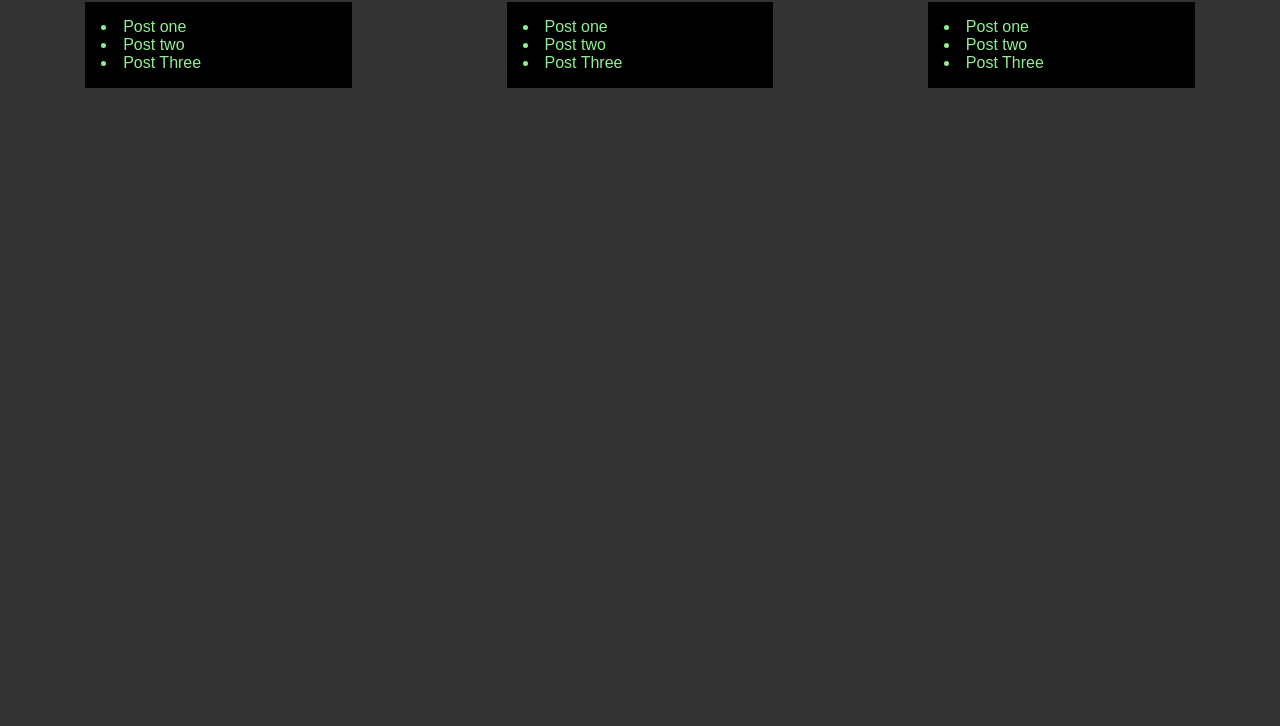
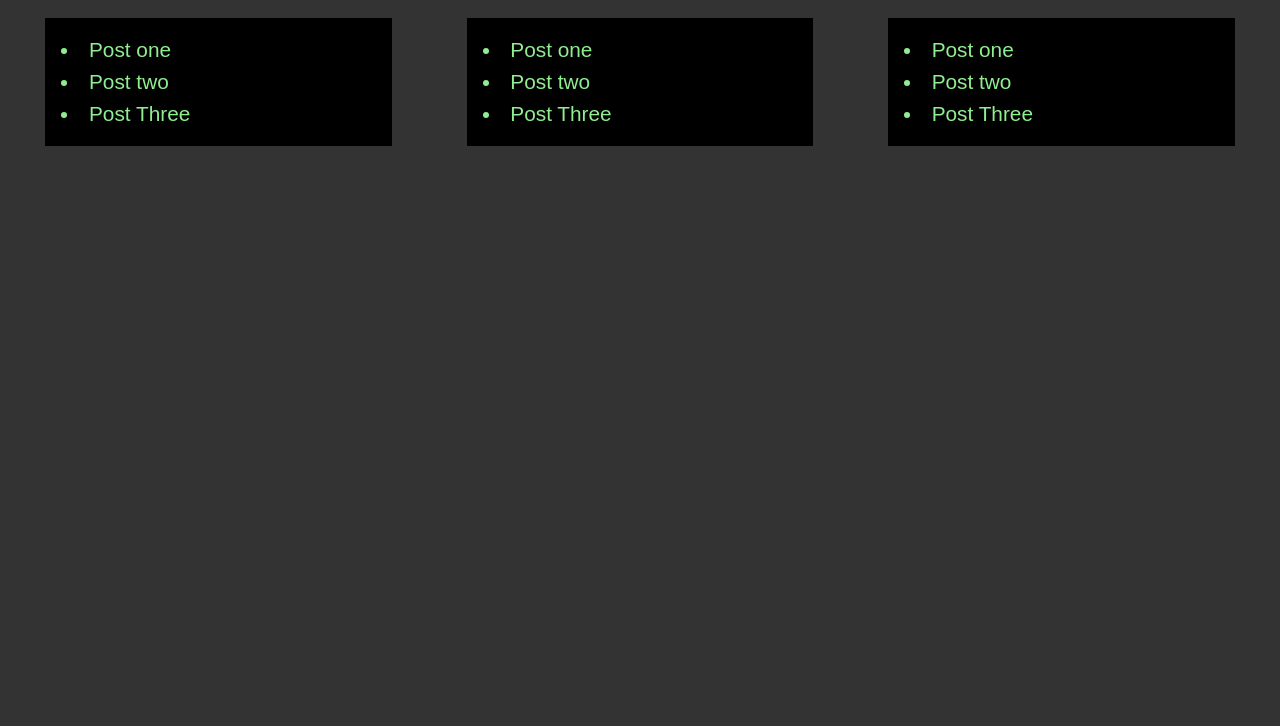
Before and after one commit to LionyxML/js_async, a plain HTML site: page index.html in a window 1280 px wide. Shown: the part 74-800 px from the top of the page. Drawn offline with Linux system fonts and the light colour scheme; no server answers.

Commit message:
Changed font family and size to match browser specific requirements...

```diff
--- a/main.css
+++ b/main.css
@@ -3,9 +3,11 @@
 }
 
 body {
-  font-family: fantasy;
+  font-family: sans-serif;
   background-color: #333;
   color: lightgreen;
+  font-size: 1.3rem;
+  line-height: 2rem;
 }
 
 h2 {
```
